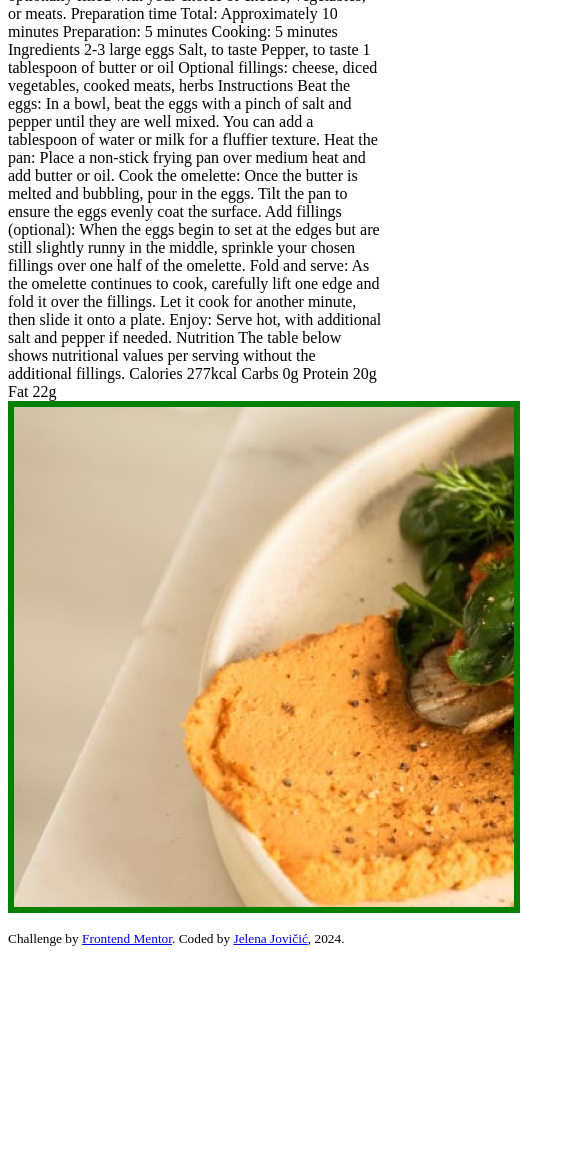
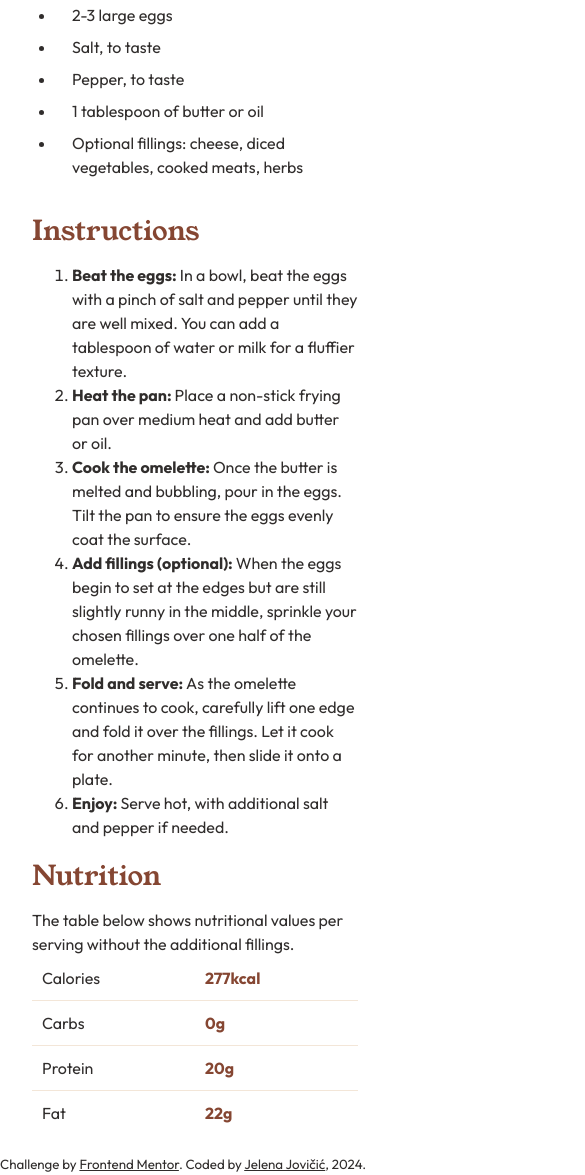
Before and after one commit to je-jo/fem-recipe-page, a website built with webpack: page src/index.html in a window 390 px wide. Shown: the part 733-1908 px from the top of the page, 585 px wide, since content can reach past the window. Before the commit the page ends 1696 px from the top, so only its background shows below. Built offline with nearby package versions, Linux system fonts and the light colour scheme.

Commit message:
Start styling mobile

```diff
--- a/src/index.html
+++ b/src/index.html
@@ -8,67 +8,74 @@
 </head>
 
 <body>
-    <h1>Simple Omelette Recipe</h1>
-    <!-- <img src="/images/image-omelette.jpeg" alt=""> -->
-     <img src="./images/image-omelette.jpeg" alt="">
-
-    An easy and quick dish, perfect for any meal. This classic omelette combines beaten eggs cooked
-    to perfection, optionally filled with your choice of cheese, vegetables, or meats.
-
-    Preparation time
-
-    Total: Approximately 10 minutes
-    Preparation: 5 minutes
-    Cooking: 5 minutes
-
-    Ingredients
-
-    2-3 large eggs
-    Salt, to taste
-    Pepper, to taste
-    1 tablespoon of butter or oil
-    Optional fillings: cheese, diced vegetables, cooked meats, herbs
-
-    Instructions
-
-    Beat the eggs: In a bowl, beat the eggs with a pinch of salt and pepper until they are well mixed.
-    You can add a tablespoon of water or milk for a fluffier texture.
-
-    Heat the pan: Place a non-stick frying pan over medium heat and add butter or oil.
-
-    Cook the omelette: Once the butter is melted and bubbling, pour in the eggs. Tilt the pan to ensure
-    the eggs evenly coat the surface.
-
-    Add fillings (optional): When the eggs begin to set at the edges but are still slightly runny in the
-    middle, sprinkle your chosen fillings over one half of the omelette.
-
-    Fold and serve: As the omelette continues to cook, carefully lift one edge and fold it over the
-    fillings. Let it cook for another minute, then slide it onto a plate.
-
-    Enjoy: Serve hot, with additional salt and pepper if needed.
-
-    Nutrition
-
-    The table below shows nutritional values per serving without the additional fillings.
-
-    Calories
-    277kcal
-
-    Carbs
-    0g
-
-    Protein
-    20g
-
-    Fat
-    22g
-
-    <div class="bg-image"></div>
+    <header>
+        <img src="./images/image-omelette.jpeg" alt="">
+        <div class="wrapper">
+            <h1>Simple Omelette Recipe</h1>
+            <p>An easy and quick dish, perfect for any meal. This classic omelette combines beaten eggs cooked
+                to perfection, optionally filled with your choice of cheese, vegetables, or meats.</p>
+        </div>
+    </header>
+    <main class="wrapper">
+        <div class="prep">
+            <h2>Preparation time</h2>
+            <ul>
+                <li><strong>Total:</strong> Approximately 10 minutes</li>
+                <li><strong>Preparation:</strong> 5 minutes</li>
+                <li><strong>Cooking:</strong> 5 minutes</li>
+            </ul>
+        </div>
+        <h2>Ingredients</h2>
+        <ul>
+            <li>2-3 large eggs</li>
+            <li>Salt, to taste</li>
+            <li>Pepper, to taste</li>
+            <li>1 tablespoon of butter or oil</li>
+            <li>Optional fillings: cheese, diced vegetables, cooked meats, herbs</li>
+        </ul>
+        <h2>Instructions</h2>
+        <ol>
+            <li><strong>Beat the eggs: </strong>In a bowl, beat the eggs with a pinch of salt and pepper until they are
+                well
+                mixed. You can add a tablespoon of water or milk for a fluffier texture.</li>
+            <li><strong>Heat the pan: </strong>Place a non-stick frying pan over medium heat and add butter or oil.</li>
+            <li><strong>Cook the omelette: </strong>Once the butter is melted and bubbling, pour in the eggs. Tilt the
+                pan
+                to ensure the eggs evenly coat the surface.</li>
+            <li><strong>Add fillings (optional): </strong>When the eggs begin to set at the edges but are still slightly
+                runny in the middle, sprinkle your chosen fillings over one half of the omelette.</li>
+            <li><strong>Fold and serve: </strong>As the omelette continues to cook, carefully lift one edge and fold it
+                over
+                the fillings. Let it cook for another minute, then slide it onto a plate.</li>
+            <li><strong>Enjoy: </strong>Serve hot, with additional salt and pepper if needed.</li>
+        </ol>
+        <h2>Nutrition</h2>
+        <p>The table below shows nutritional values per serving without the additional fillings.</p>
+        <table>
+            <tr>
+                <td>Calories</td>
+                <td class="values">277kcal</td>
+            </tr>
+            <tr>
+                <td>Carbs</td>
+                <td class="values">0g</td>
+            </tr>
+            <tr>
+                <td>Protein</td>
+                <td class="values">20g</td>
+            </tr>
+            <tr>
+                <td>Fat</td>
+                <td class="values">22g</td>
+            </tr>
+        </table>
+    </main>
 
     <footer>
-        <p><small>Challenge by <a href="https://www.frontendmentor.io?ref=challenge" target="_blank">Frontend Mentor</a>.
-            Coded by <a href="https://github.com/je-jo" target="_blank">Jelena Jovičić</a>, 2024.</small></p>
-      </footer>
+        <p><small>Challenge by <a href="https://www.frontendmentor.io?ref=challenge" target="_blank">Frontend
+                    Mentor</a>.
+                Coded by <a href="https://github.com/je-jo" target="_blank">Jelena Jovičić</a>, 2024.</small></p>
+    </footer>
 </body>
 
 </html>
--- a/src/style.css
+++ b/src/style.css
@@ -42,6 +42,99 @@
     /* Chrome 36+, Opera 23+, Firefox 39+, Safari 12+, iOS 10+ */
 }
 
+/* Box sizing rules */
+*,
+*::before,
+*::after {
+    box-sizing: border-box;
+}
+
+/* Prevent font size inflation */
+html {
+    -moz-text-size-adjust: none;
+    -webkit-text-size-adjust: none;
+    text-size-adjust: none;
+}
+
+/* Remove default margin in favour of better control in authored CSS */
+body,
+h1,
+h2,
+h3,
+h4,
+p,
+figure,
+blockquote,
+dl,
+dd {
+    margin-block-end: 0;
+}
+
+/* Remove list styles on ul, ol elements with a list role, which suggests default styling will be removed */
+ul[role='list'],
+ol[role='list'] {
+    list-style: none;
+}
+
+/* Set core body defaults */
+body {
+    min-height: 100vh;
+    line-height: 1.5;
+}
+
+/* Set shorter line heights on headings and interactive elements */
+h1,
+h2,
+h3,
+h4,
+button,
+input,
+label {
+    line-height: 1.1;
+}
+
+/* Balance text wrapping on headings */
+h1,
+h2,
+h3,
+h4 {
+    text-wrap: balance;
+}
+
+/* A elements that don't have a class get default styles */
+a:not([class]) {
+    text-decoration-skip-ink: auto;
+    color: currentColor;
+}
+
+/* Make images easier to work with */
+img,
+picture {
+    max-width: 100%;
+    display: block;
+}
+
+/* Inherit fonts for inputs and buttons */
+input,
+button,
+textarea,
+select {
+    font-family: inherit;
+    font-size: inherit;
+}
+
+/* Make sure textareas without a rows attribute are not tiny */
+textarea:not([rows]) {
+    min-height: 10em;
+}
+
+/* Anything that has been anchored to should have extra scroll margin */
+:target {
+    scroll-margin-block: 5ex;
+}
+
+/* end andy bell's reset */
+
 /* # Front-end Style Guide
 
 ## Layout
@@ -72,9 +165,68 @@ The designs were created to the following widths:
     --clr-rose-50: hsl(330, 100%, 98%);
 }
 
-.bg-image {
-    width: 500px;
-    height: 500px;
-    border: 6px solid green;
-    background-image: url('./images/image-omelette.jpeg');
+body {
+    margin: 0;
+    font-family: 'Outfit';
+    color: var(--clr-stone-900);
 }
+
+.wrapper {
+    padding: 1rem 2rem 0;
+}
+
+h1,
+h2 {
+    font-family: "Young Serif";
+    text-wrap: unset;
+}
+
+h1 {
+    margin-bottom: 1.5rem;
+    letter-spacing: 2.5px;
+}
+
+h2 {
+    font-size: 1.7rem;
+    font-weight: 400;
+    color: var(--clr-brown-800);
+}
+
+.prep {
+    padding: 1.5rem;
+    background-color: var(--clr-rose-50);
+}
+
+.prep>h2 {
+    font-family: 'Outfit';
+    font-size: 1.2rem;
+    color: var(--clr-rose-800);
+}
+
+ul {
+    /* list-style-position: outside; */
+    padding: 0 1.5rem 0.5rem;
+}
+
+ul>li {
+    padding: 0 0 0.5rem 1rem;
+}
+
+table {
+    table-layout: fixed;
+    width: 100%;
+    border-collapse: collapse;
+}
+
+td {
+    padding: 10px;
+}
+
+tr:not(:last-child) {
+    border-bottom: 1px solid var(--clr-stone-100);
+}
+
+.values {
+    font-weight: bold;
+    color: var(--clr-brown-800);
+}
```
Also changed, not shown: README.md.
